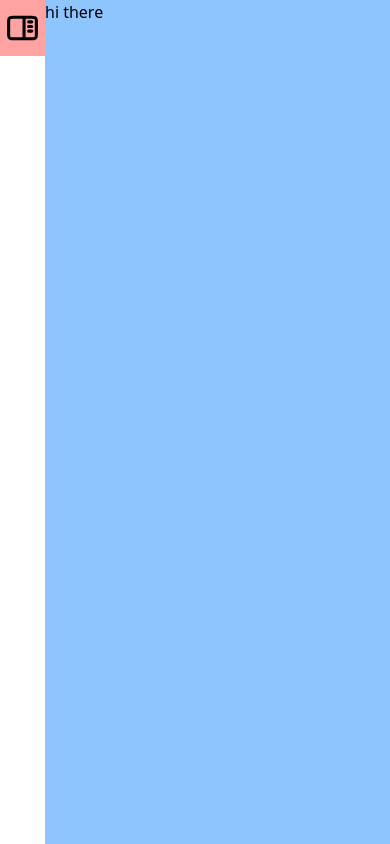
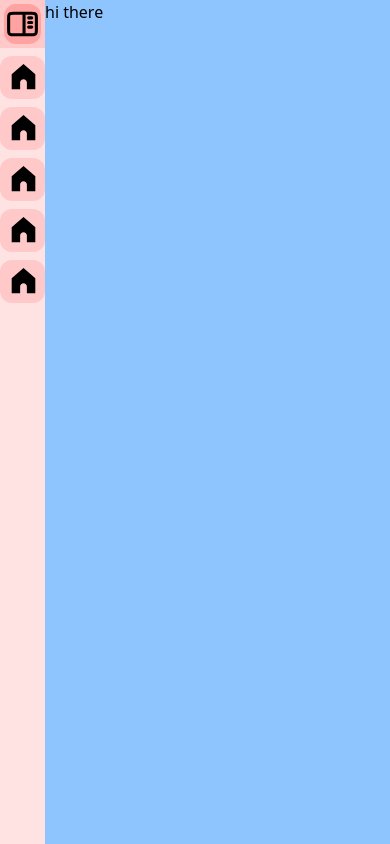
Before and after one commit to hemanth4646k/my-portfolio, a React (Vite) app: page / in a window 390 px wide. Built offline with nearby package versions, Linux system fonts and the light colour scheme.

Commit message:
further refined the sidebar component to be responsive

```diff
--- a/src/Sidebar1.jsx
+++ b/src/Sidebar1.jsx
@@ -5,35 +5,37 @@ export default function Sidebar1() {
 
   return (
     <div className=" w-full flex h-screen">
-      <div className={`transition-all duration-500 ease-in-out delay-200 ${open? "lg:w-1/5 w-[45px]":"w-[45px]"}`}>
-        <div className="flex bg-red-300 justify-between flex-row-reverse p-1" onClick={()=>{setOpen(x=>!x);}} >
-            <img className="w-[40px] " src="../../sidebar-flip-svgrepo-com.svg" alt="" />
-            {<div className={`w-full p-2 transition-all  ${open?"lg:opacity-100 lg:scale-100 lg:delay-700":""} opacity-0 scale-0 max-h-[48px]`} >
-            {/* {showText&&<div className=" w-full p-2 lg:block hidden" > */}
+      <div className={`transition-all bg-red-100 duration-500 ease-in-out delay-200 ${open? "lg:w-1/5 w-[45px]":"w-[45px]"}`}>
+        <div className="flex bg-red-200 max-h-[48px] justify-between flex-row-reverse p-1"  >
+            <img className="bg-red-300 w-[40px] rounded-xl" src="../../sidebar-flip-svgrepo-com.svg" alt="" onClick={()=>{setOpen(x=>!x);}}/>
+            <div className={`w-full p-2 transition-all  ${open?"lg:opacity-100 lg:scale-100 lg:delay-700":""} opacity-0 scale-0 `} >
                 Toggle Sidebar
-            </div>}
+            </div>
 
         </div>
-        <SidebarOption />
-        <SidebarOption />
-        <SidebarOption />
-        <SidebarOption />
-        <SidebarOption />
+        <SidebarOption open={open}/>
+        <SidebarOption open={open}/>
+        <SidebarOption open={open}/>
+        <SidebarOption open={open}/>
+        <SidebarOption open={open}/>
       </div>
       <div className="w-full bg-blue-300">hi there</div>
     </div>
   );
 }
 
-function SidebarOption() {
+function SidebarOption({open}) {
   return (
-    <div className="flex flex-row-reverse items-center w-full justify-between ${open?m-2:m-2}">
-      {/* <img
+    <div className="flex bg-red-200 rounded-xl mb-2 mt-2 flex-row-reverse items-center w-full justify-between ${open?m-2:m-2}">
+      <img
         className="w-[35px] h-[35px] m-1 p-1"
         src="../../home-svgrepo-com.svg"
         alt="Home"
         />
-        {showText?<div className="p-2 lg:block hidden">Home</div>:null} */}
+        <div className="w-full grid grid-cols-12">
+        <div className={`p-2 col-start-3 col-span-3 transition-all ${open?"lg:scale-100 lg:delay-700 lg:opacity-100":""} scale-0 opacity-0`}>Home</div>
+
+        </div>
     </div>
   );
 }
```
